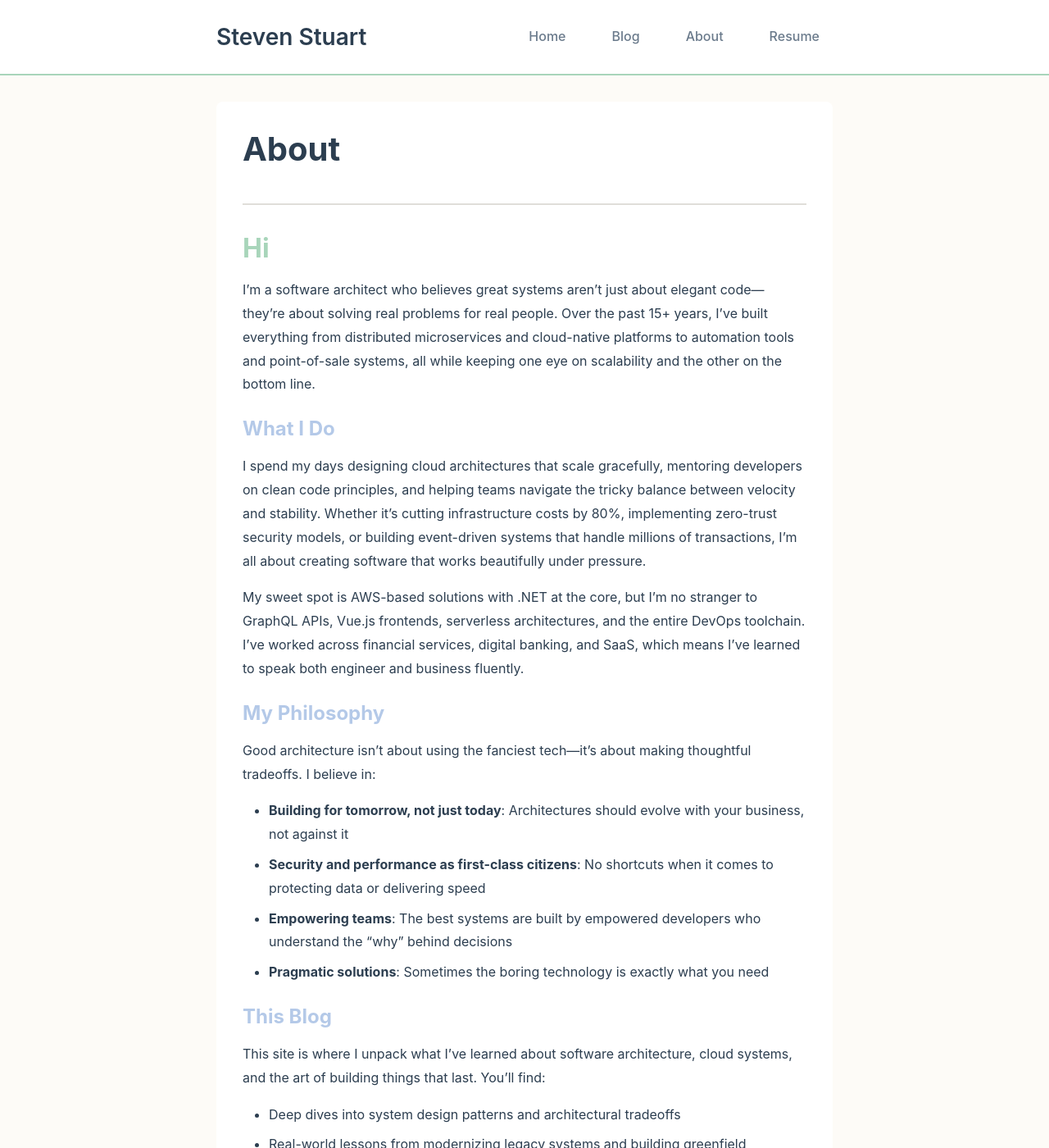
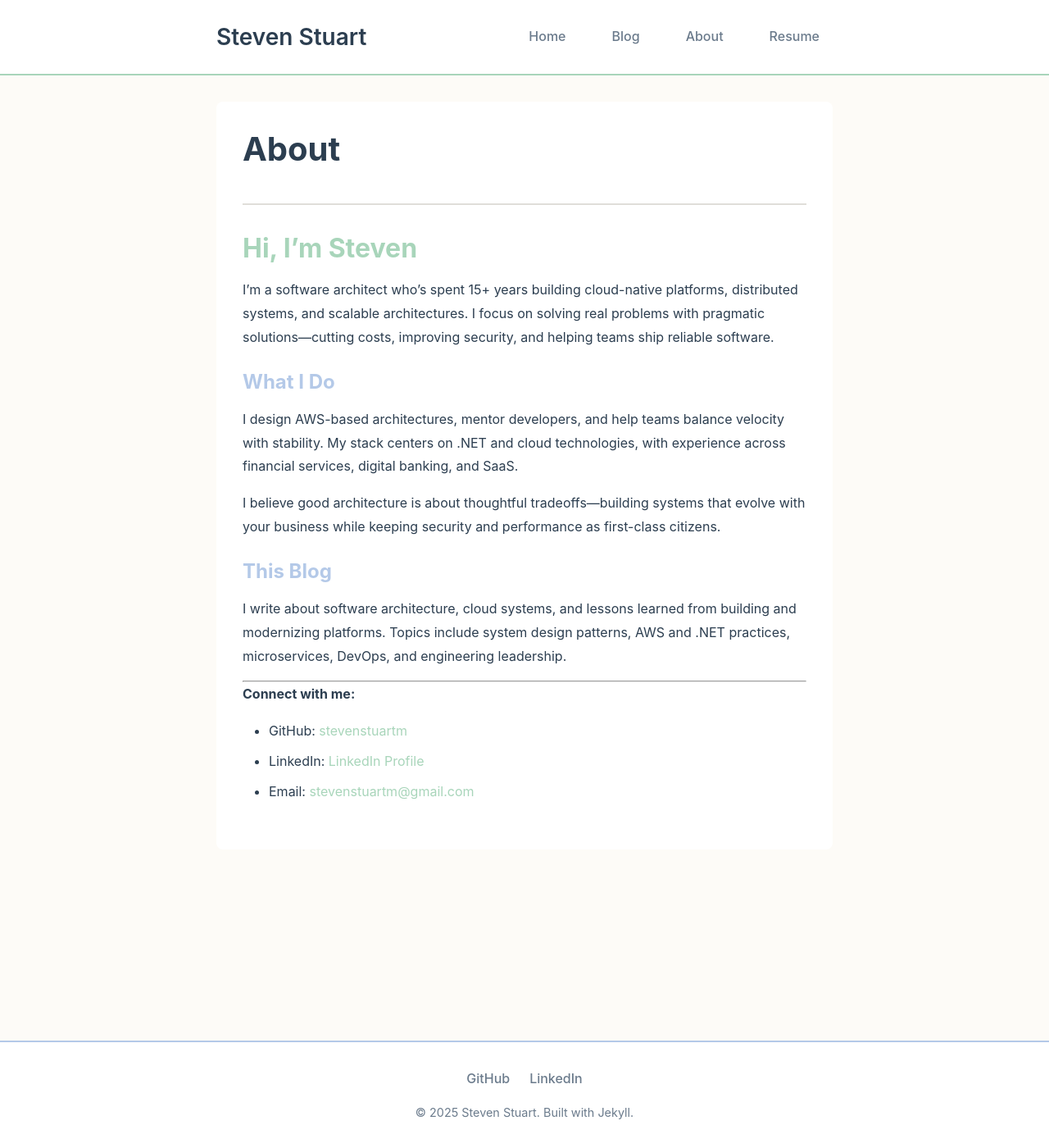
Before and after one commit to stevenstuartm/stevenstuartm.github.io, a Jekyll site: the page built from about.md, in a window 1280 px wide and 1400 px high. Shown: the whole window at 82% size. Built offline with Jekyll 4.4.1, drawn with Linux system fonts in a browser that asks for light colours; some of the changed text lies outside the part shown.

Commit message:
making the about section less verbose

```diff
--- a/about.md
+++ b/about.md
@@ -3,43 +3,19 @@ layout: page
 title: About
 ---
 
-## Hi
+## Hi, I'm Steven
 
-I'm a software architect who believes great systems aren't just about elegant code—they're about solving real problems for real people. Over the past 15+ years, I've built everything from distributed microservices and cloud-native platforms to automation tools and point-of-sale systems, all while keeping one eye on scalability and the other on the bottom line.
+I'm a software architect who's spent 15+ years building cloud-native platforms, distributed systems, and scalable architectures. I focus on solving real problems with pragmatic solutions—cutting costs, improving security, and helping teams ship reliable software.
 
 ### What I Do
 
-I spend my days designing cloud architectures that scale gracefully, mentoring developers on clean code principles, and helping teams navigate the tricky balance between velocity and stability. Whether it's cutting infrastructure costs by 80%, implementing zero-trust security models, or building event-driven systems that handle millions of transactions, I'm all about creating software that works beautifully under pressure.
+I design AWS-based architectures, mentor developers, and help teams balance velocity with stability. My stack centers on .NET and cloud technologies, with experience across financial services, digital banking, and SaaS.
 
-My sweet spot is AWS-based solutions with .NET at the core, but I'm no stranger to GraphQL APIs, Vue.js frontends, serverless architectures, and the entire DevOps toolchain. I've worked across financial services, digital banking, and SaaS, which means I've learned to speak both engineer and business fluently.
-
-### My Philosophy
-
-Good architecture isn't about using the fanciest tech—it's about making thoughtful tradeoffs. I believe in:
-
-- **Building for tomorrow, not just today**: Architectures should evolve with your business, not against it
-- **Security and performance as first-class citizens**: No shortcuts when it comes to protecting data or delivering speed
-- **Empowering teams**: The best systems are built by empowered developers who understand the "why" behind decisions
-- **Pragmatic solutions**: Sometimes the boring technology is exactly what you need
+I believe good architecture is about thoughtful tradeoffs—building systems that evolve with your business while keeping security and performance as first-class citizens.
 
 ### This Blog
 
-This site is where I unpack what I've learned about software architecture, cloud systems, and the art of building things that last. You'll find:
-
-- Deep dives into system design patterns and architectural tradeoffs
-- Real-world lessons from modernizing legacy systems and building greenfield platforms
-- Practical guides on AWS, .NET, microservices, and DevOps practices
-- Musings on engineering leadership, mentorship, and keeping teams productive
-
-I write for the developer who's curious about the bigger picture—how individual pieces fit together to create systems that are reliable, secure, and actually enjoyable to work on.
-
-### Beyond the Code
-
-When I'm not architecting systems or debugging production mysteries, I'm probably exploring new technologies, tinkering with side projects, or sharing what I've learned with other engineers. I believe the best way to grow as a developer is to stay curious and keep building.
-
-### Let's Connect
-
-I love talking shop with fellow engineers, architects, and anyone passionate about building great software. Whether you want to discuss cloud architectures, swap war stories about legacy migrations, or just say hello—I'm always up for a good conversation.
+I write about software architecture, cloud systems, and lessons learned from building and modernizing platforms. Topics include system design patterns, AWS and .NET practices, microservices, DevOps, and engineering leadership.
 
 ---
 
```
